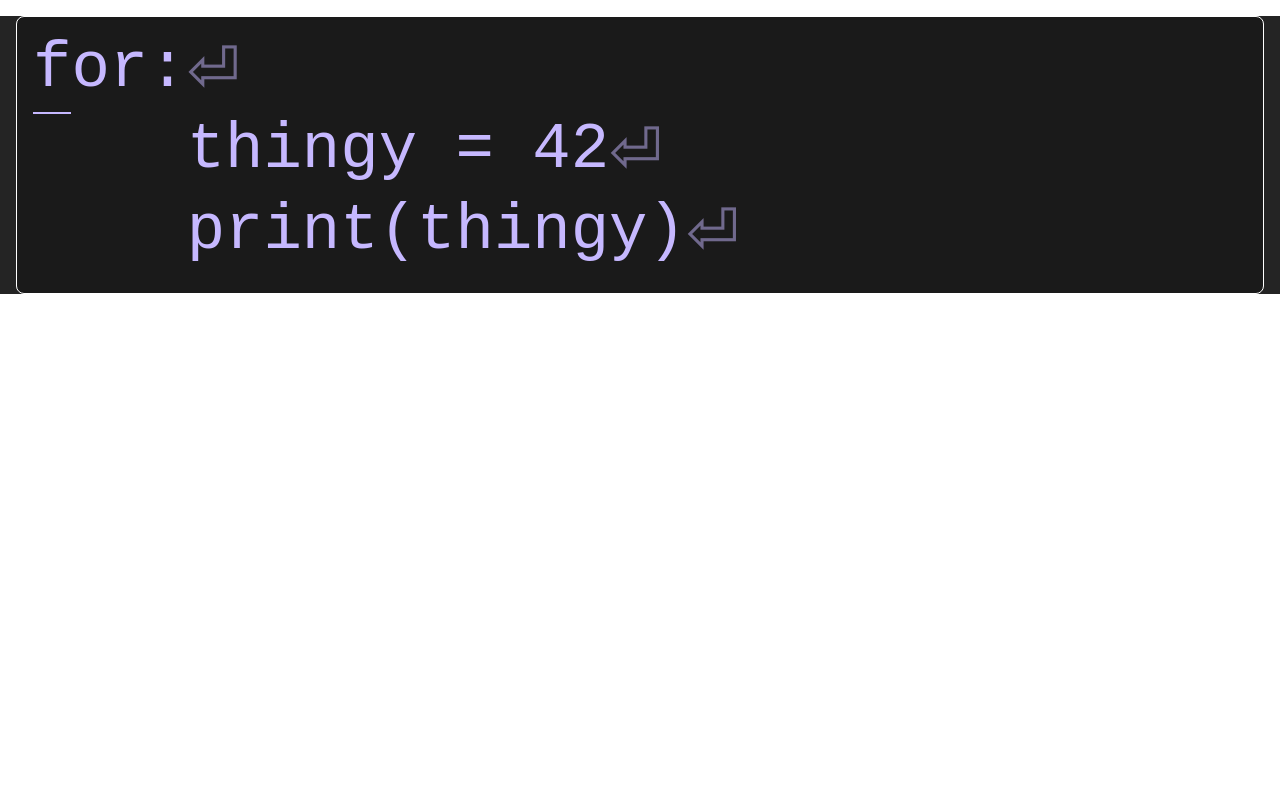
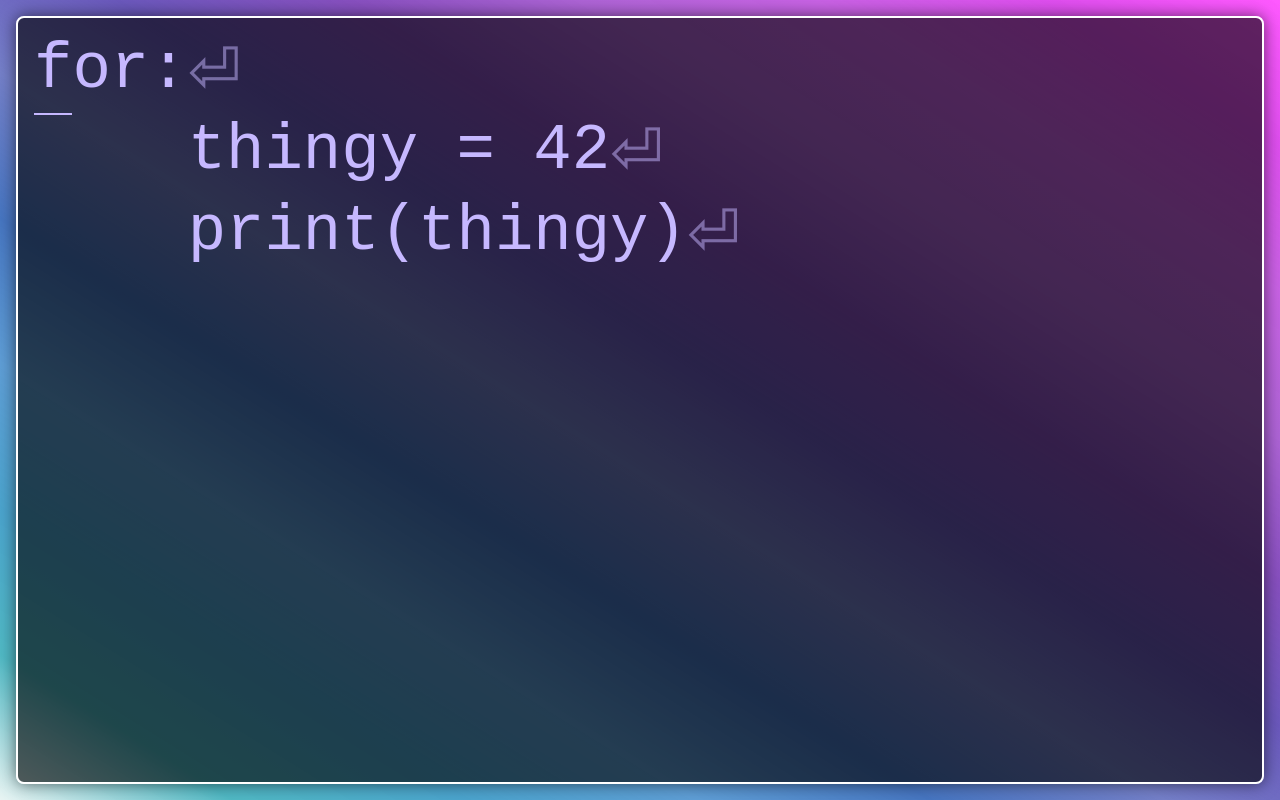
Before and after one commit to its-all-waves/algo-drill, a React (Vite) app in the folder frontend/: page / in a window 1280 px wide. Built offline with nearby package versions, Linux system fonts and the light colour scheme.

Commit message:
add: bg color; TextBox is now inset from parent; alter TextBox border

```diff
--- a/frontend/src/App.css
+++ b/frontend/src/App.css
@@ -1,14 +1,21 @@
+:root {
+    --site-background: linear-gradient(to right top, hsla(173, 35%, 90%, 0.667), hsla(186, 100%, 33%, 0.686), hsla(199, 100%, 36%, 0.706), hsla(208, 100%, 37%, 0.631), hsla(217, 100%, 33%, 0.725), hsla(232, 65%, 40%, 0.635), hsla(251, 64%, 40%, 0.764), hsla(270, 99%, 32%, 0.69), hsla(279, 98%, 37%, 0.615), hsla(287, 97%, 42%, 0.624), hsla(294, 97%, 46%, 0.703), hsla(300, 100%, 50%, 0.651));
+}
+
 * {
 	box-sizing: border-box;
     margin: 0;
     padding: 0;
 }
 
-#root {
+body {
+    /* overflow-y: scroll; */
 }
 
-.container {
-    display: flex;
-    justify-content: center;
-    align-items: center;
+body::before {
+    content: '';
+    position: fixed;
+    inset: 0;
+    background-image: var(--site-background);
+    z-index: -100;
 }
--- a/frontend/src/components/CodeInput/Char.css
+++ b/frontend/src/components/CodeInput/Char.css
@@ -17,20 +17,20 @@
 
 .char.correct {
 	color: var(--char-color-correct);
-	color: var(--char-color-correct);
 }
 
 .char.missed {
 	color: var(--char-color-wrong);
 }
 
-.char.correct,
-.char.missed {
-	text-shadow: .05rem .05rem .1rem black;
+.char.fixed {
+	color: var(--char-color-fixed);
 }
 
+.char.correct,
+.char.missed,
 .char.fixed {
-	color: var(--char-color-fixed);
+	text-shadow: .05rem .05rem .1rem black;
 }
 
 .char.active {
--- a/frontend/src/components/CodeInput/TextBox.css
+++ b/frontend/src/components/CodeInput/TextBox.css
@@ -1,18 +1,20 @@
 :root {
 	--line-width-chars: 80;
 	--text-box-font-size: calc(100vw / var(--line-width-chars));
-	--text-box-bg: #00000046;
+	--text-box-bg: hsla(0, 0%, 0%, 0.615);
 }
 
 .text-box {
+	position: absolute;
+	inset: 1rem;
 	font-size: var(--text-box-font-size);
-	width: 100%;
 	overflow: scroll;
-	border: 1px solid white;
+	border: 2px solid white;
 	border-radius: 0.5rem;
 	padding: 1rem;
 
-	background: var(--text-box-bg)
+	background: var(--text-box-bg);
+	box-shadow: 0 0 1rem rgba(0, 0, 0, 0.578);
 }
 
 .text-box:focus {
--- a/frontend/src/index.css
+++ b/frontend/src/index.css
@@ -11,6 +11,11 @@
 	text-rendering: optimizeLegibility;
 	-webkit-font-smoothing: antialiased;
 	-moz-osx-font-smoothing: grayscale;
+}
+
+html {
+	color: rgba(255, 255, 255, 0.87);
+	background-color: #242424;
 }
 
 a {
@@ -29,11 +34,6 @@ a:hover {
 	min-width: 320px;
 	min-height: 100vh;
 } */
-
-body {
-	color: rgba(255, 255, 255, 0.87);
-	background-color: #242424;
-}
 
 h1 {
 	font-size: 3.2em;
```
